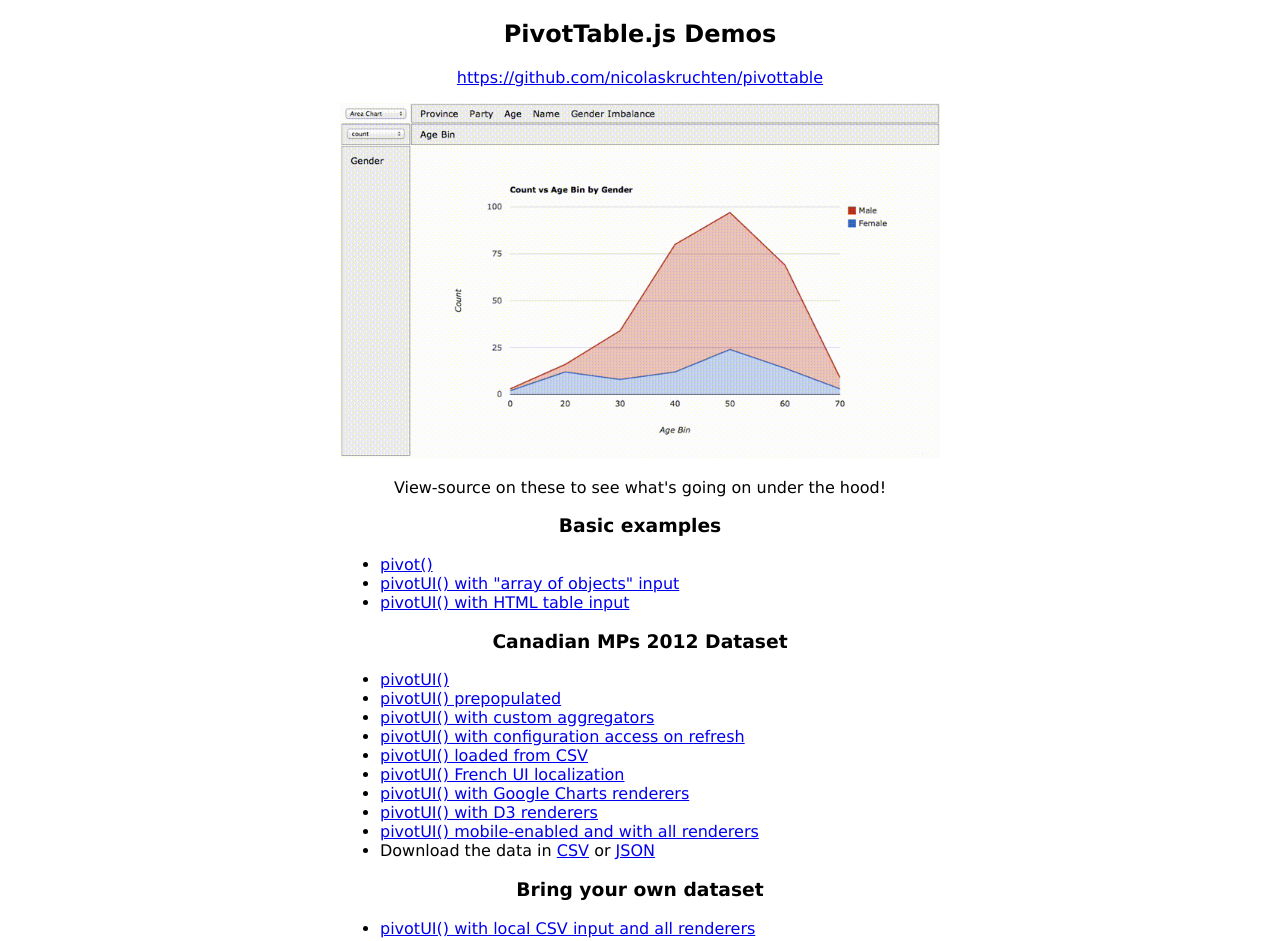
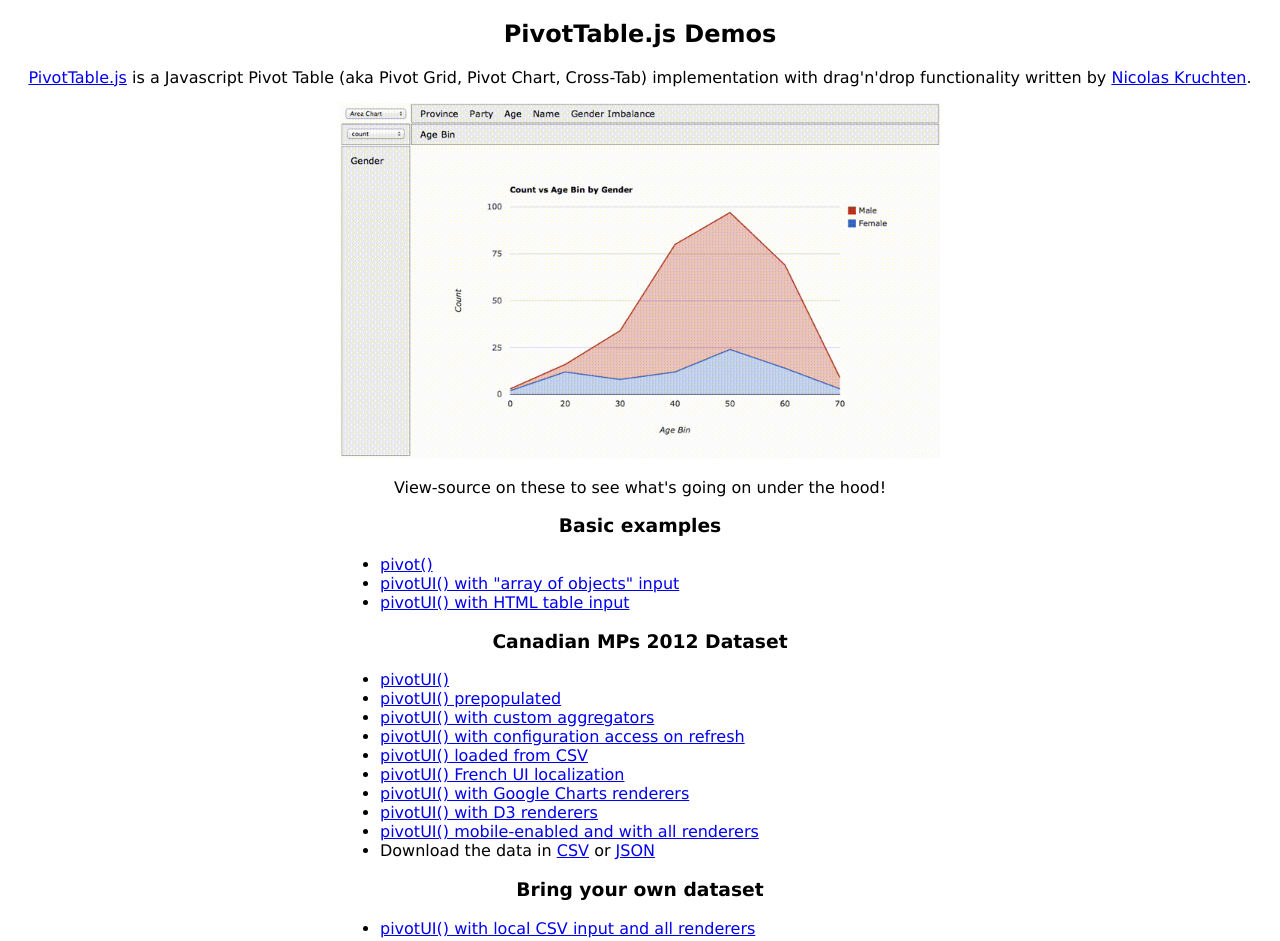
Before and after one commit to nicolaskruchten/pivottable, a website: page examples/index.html in a window 1280 px wide. Drawn offline with Linux system fonts and the light colour scheme.

Commit message:
Update index.html

```diff
--- a/examples/index.html
+++ b/examples/index.html
@@ -10,7 +10,7 @@
     <body style="margin: 10px;">
         <div align="center">
         <h2>PivotTable.js Demos</h2>
-        <p><a href="https://github.com/nicolaskruchten/pivottable">https://github.com/nicolaskruchten/pivottable</a></p>
+        <p><a href="https://github.com/nicolaskruchten/pivottable">PivotTable.js</a> is a Javascript Pivot Table (aka Pivot Grid, Pivot Chart, Cross-Tab) implementation with drag'n'drop functionality written by <a href="http://nicolas.kruchten.com/">Nicolas Kruchten</a>.</p>
 
         <img src="../images/animation.gif" width="600">
         </div>
```
